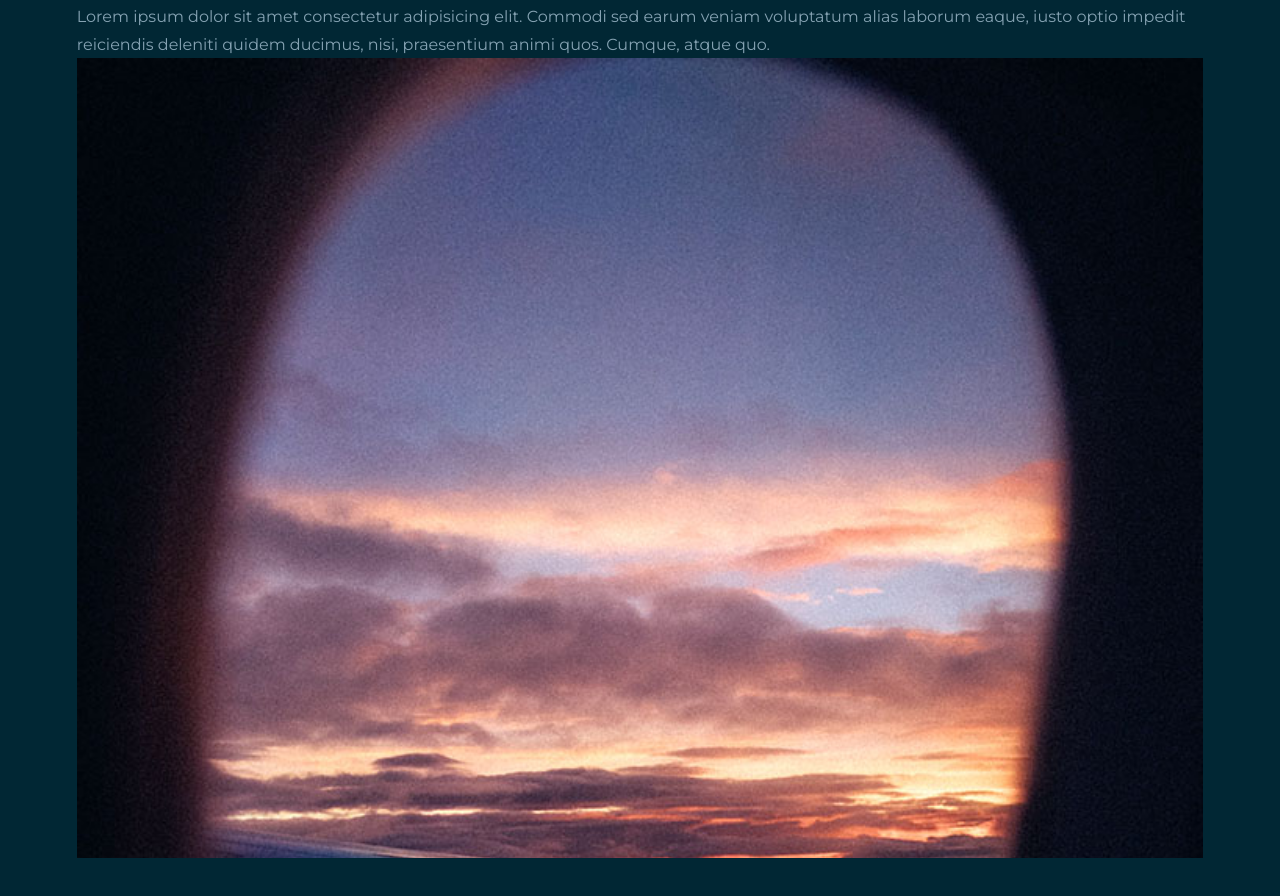
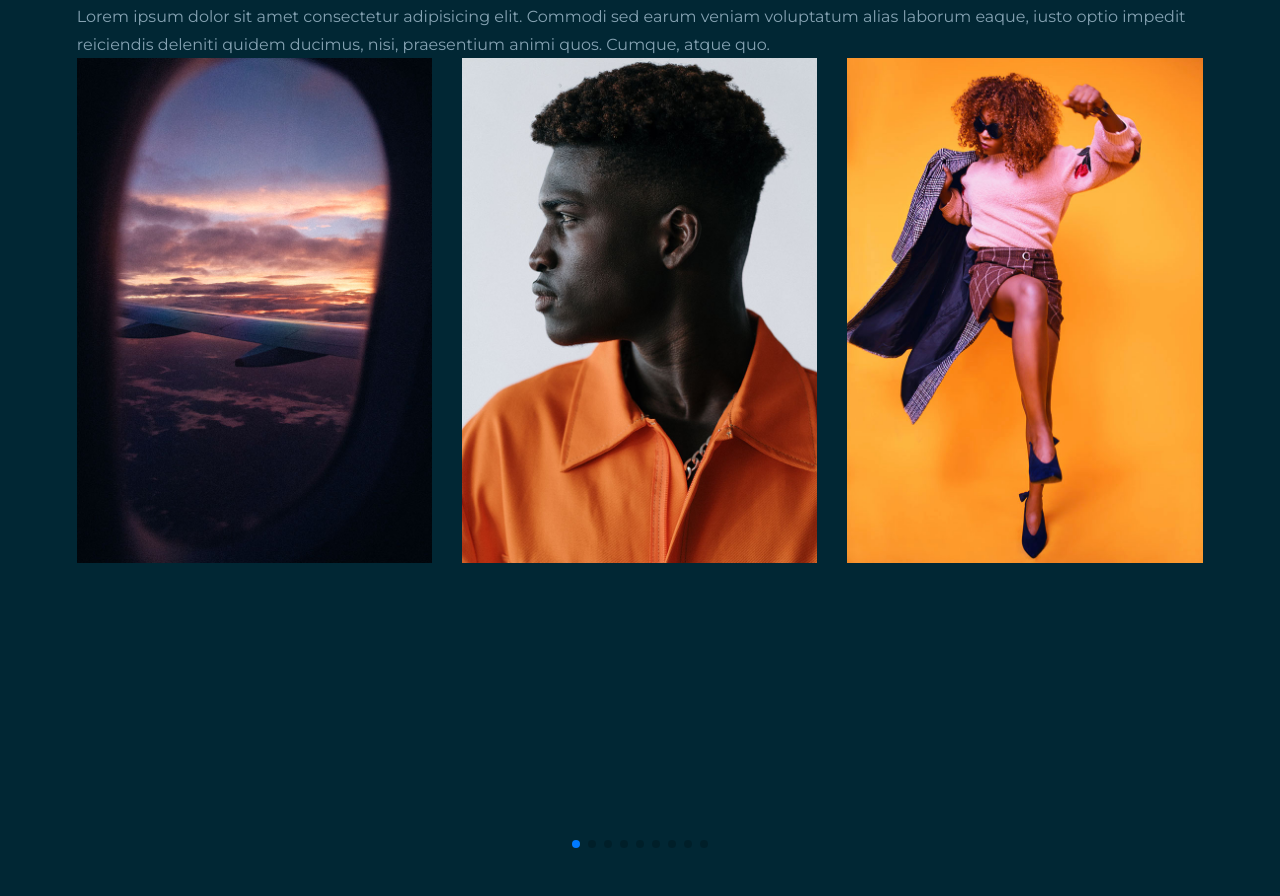
Before and after one commit to JaimeMahanuque55/Photography-Portfolio, a plain HTML site: page index.html in a window 1280 px wide. Shown: the part 1850-2746 px from the top of the page. Drawn offline with nearby package versions, Linux system fonts and the light colour scheme.

Commit message:
swiperJs configuration

```diff
--- a/assets/css/styles.css
+++ b/assets/css/styles.css
@@ -393,3 +393,5 @@ header {
 .about__right p {
   margin: 0 4rem 1.5rem 0;
 }
+
+/* -- =============== GALLERY SECTION ================== -- */
--- a/assets/js/main.js
+++ b/assets/js/main.js
@@ -14,3 +14,12 @@ textButtons.forEach(textButton => {
 
   text.innerHTML = text.innerHTML.split('').map((character, index)=> `<span style="transform: rotate(${index * 12}deg)">${character}</span>`).join('')
 })
+
+var swiper = new Swiper(".mySwiper", {
+  slidesPerView: 3,
+  spaceBetween: 30,
+  pagination: {
+    el: ".swiper-pagination",
+    clickable: true,
+  },
+});
--- a/index.html
+++ b/index.html
@@ -11,7 +11,7 @@
   <link rel="stylesheet" href="https://unicons.iconscout.com/release/v4.0.0/css/line.css">
 
   <!-- Swipper JS -->
-  <link rel="stylesheet" href="https://cdn.jsdelivr.net/npm/swiper@8/swiper-bundle.min.css" />
+  <link rel="stylesheet" href="https://cdn.jsdelivr.net/npm/swiper/swiper-bundle.min.css"/>
 
   <!-- Styles -->
   <link rel="stylesheet" href="/assets/css/styles.css">
@@ -108,7 +108,7 @@
   <!-- =============== END OF ABOUT SECTION ================== -->
 
   <section id="gallery">
-    <div class="container gallery__container swiper mySwipper">
+    <div class="container gallery__container swiper mySwiper">
       <div class="gallery__head">
         <h2 class="gallery__title">My Gallery</h2>
         <div class="empty gallery__empty"></div>
@@ -264,7 +264,7 @@
 
 
 
-  <script src="https://cdn.jsdelivr.net/npm/swiper@8/swiper-bundle.min.js"></script>
+  <script src="https://cdn.jsdelivr.net/npm/swiper/swiper-bundle.min.js"></script>
   <script src="/assets/js/main.js"></script>
 </body>
 </html>
```
